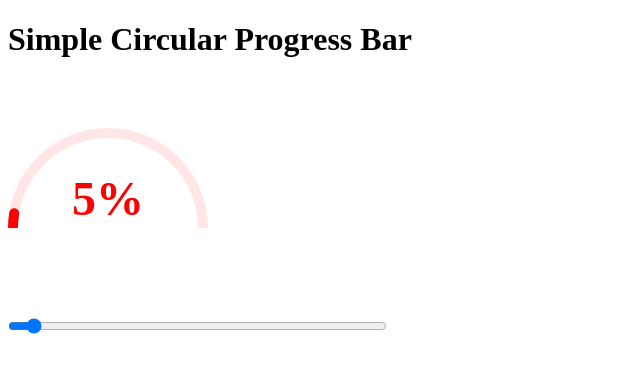
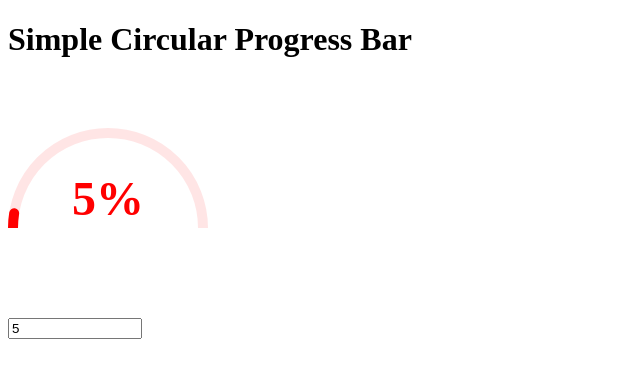
Before and after one commit to Tuvedunyel/test-progress-bar, a website: page index.html in a window 1280 px wide. Shown: the whole page, without its empty margins (0-640 px from the left). Drawn offline with nearby package versions, Linux system fonts and the light colour scheme.

Commit message:
Input number

```diff
--- a/index.html
+++ b/index.html
@@ -43,7 +43,7 @@
           </div>
           <input
             id="progressInput"
-            type="range"
+            type="number"
             min="0"
             max="100"
             step="1"
--- a/scss/style.scss
+++ b/scss/style.scss
@@ -4,7 +4,7 @@
 
 #progressInput {
   margin: 20px auto;
-  width: 30%;
+  width: 10%;
 }
 
 .progress-wrapper {
```
Also changed, not shown: css/style.css.
